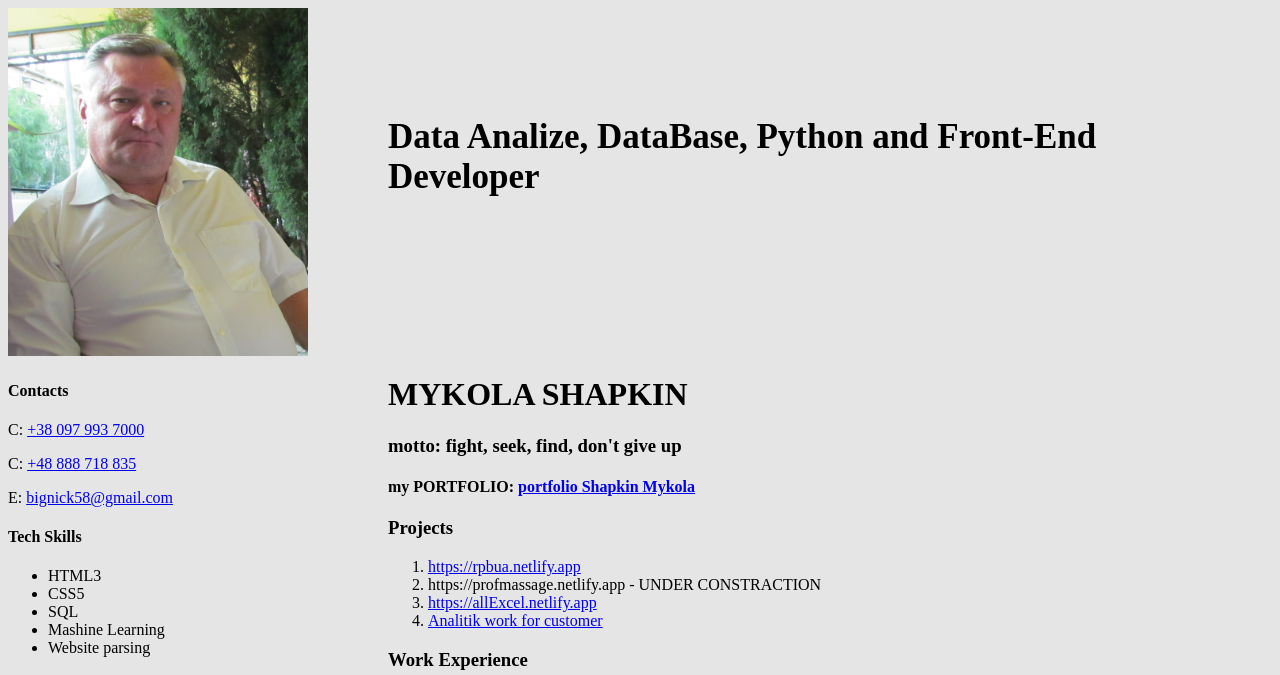
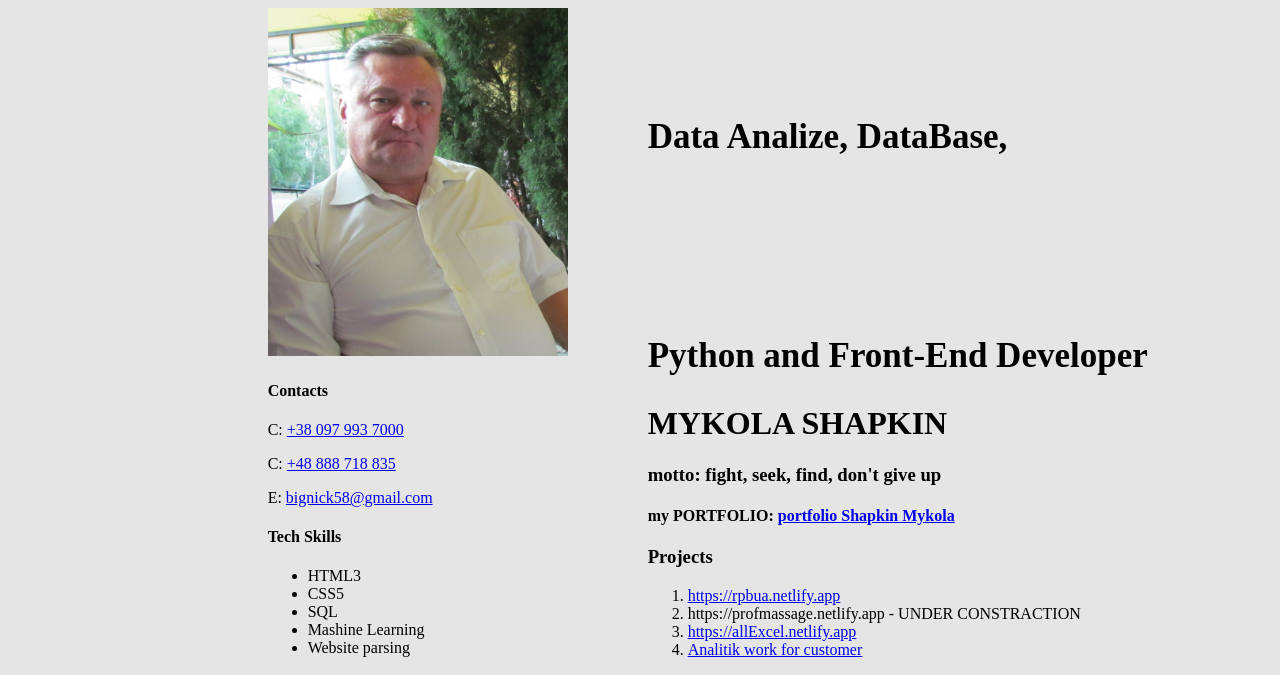
Before and after one commit to bignick1958/resume_Shapkin., a plain HTML site: page index.html in a window 1280 px wide. Shown: the top 675 px of the page. Drawn offline with Linux system fonts and the light colour scheme.

Commit message:
Update index.html

```diff
--- a/index.html
+++ b/index.html
@@ -14,9 +14,8 @@
       <div class="main-content">
         <!-- about ME -->
         <div class="about-me">
-          <h2 class="profession">
-            Data Analize, DataBase, Python and Front-End Developer
-          </h2>
+          <h2 class="profession">Data Analize, DataBase,</h2>
+          <h2>Python and Front-End Developer</h2>
           <h1>MYKOLA SHAPKIN</h1>
           <h3>motto: fight, seek, find, don't give up</h3>
           <h4>
```
